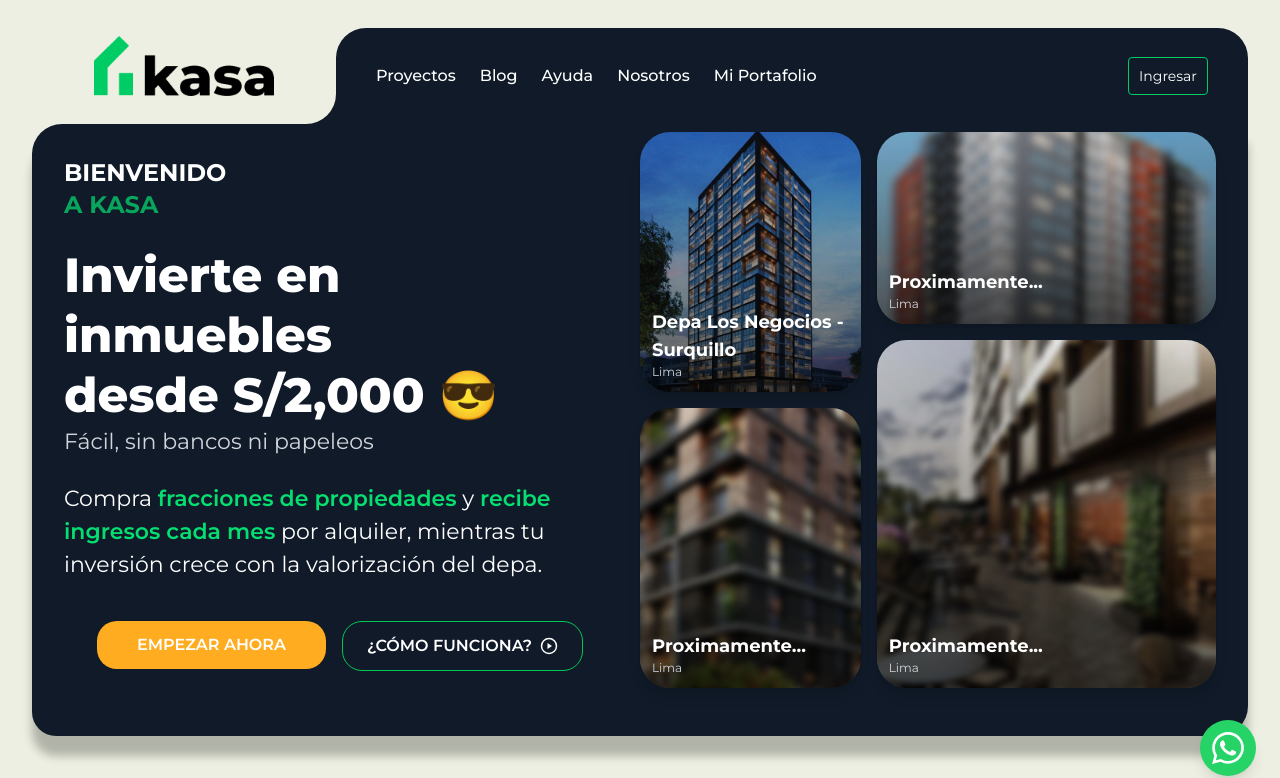
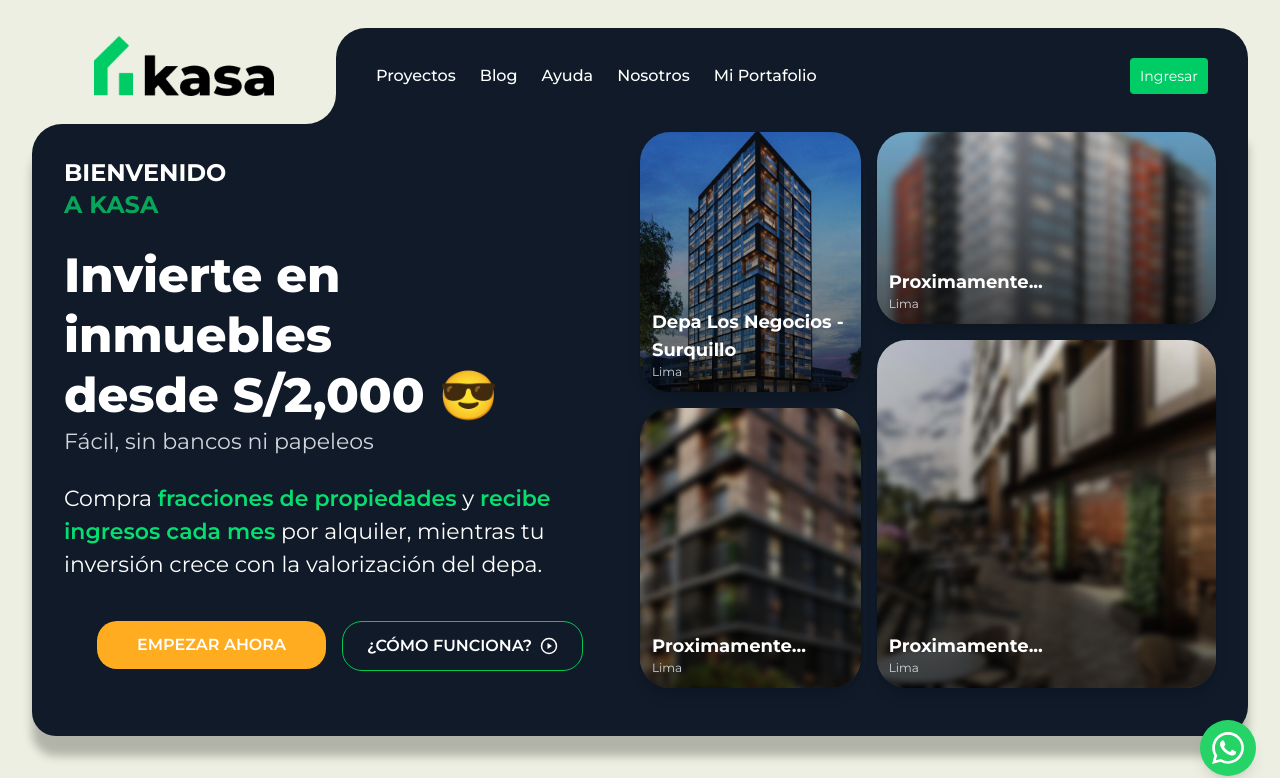
Before and after one commit to vbuselli/kasa-front-launch, a Next.js app: page / in a window 1280 px wide. Shown: the top 778 px of the page. Built offline with nearby package versions, Linux system fonts and the light colour scheme; no server answers.

Commit message:
green button

```diff
--- a/src/components/HeaderAuth.tsx
+++ b/src/components/HeaderAuth.tsx
@@ -28,7 +28,7 @@ export default function AuthButton({ user }: { user: User | null }) {
     <div className="flex gap-2 lg:ml-2">
       <Link href="/sign-in" passHref>
         <button
-          className="bg-transparent border border-primary text-white text-sm px-2.5 py-2 rounded hover:bg-primary-dark transition-colors cursor-pointer text-nowrap"
+          className="bg-primary text-white text-sm px-2.5 py-2 rounded hover:bg-primary-dark transition-colors cursor-pointer text-nowrap"
           onClick={(e) => e.stopPropagation()}
         >
           Ingresar
```
